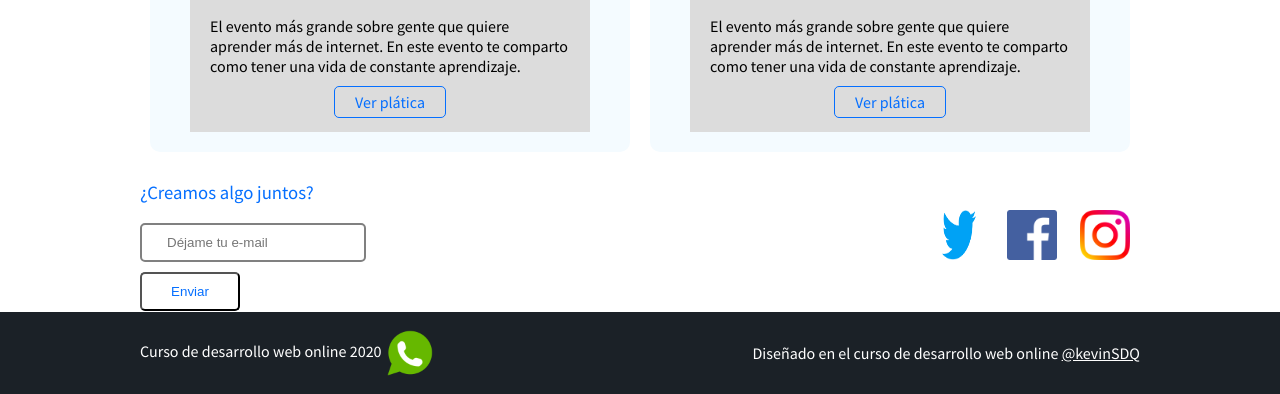
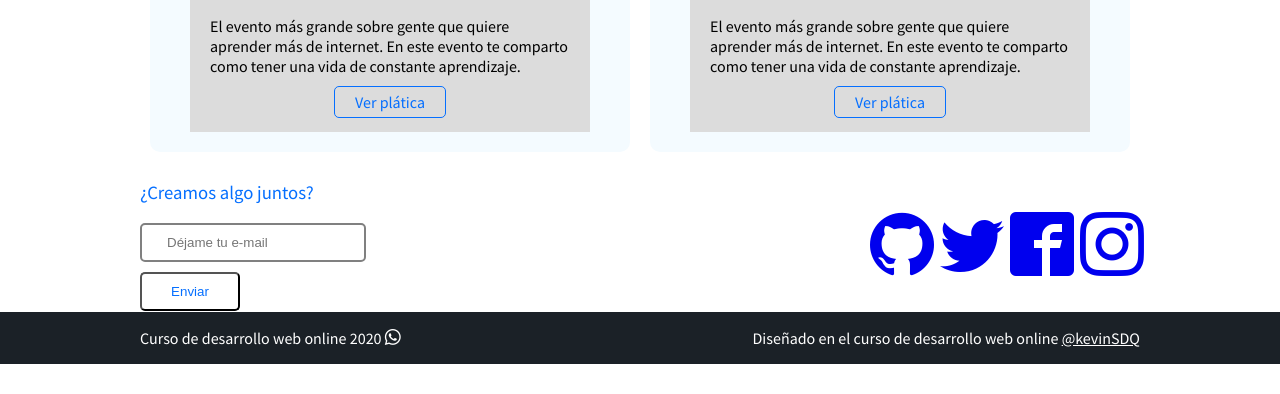
Before and after one commit to kano96/kano96.github.io, a plain HTML site: page index.html in a window 1280 px wide. Shown: the part 1859-2253 px from the top of the page. After the commit the page ends 2223 px from the top, so only its background shows below. Drawn offline with Linux system fonts and the light colour scheme; files whose address does not match are found by name.

Commit message:
anadidos de manera correcta los iconos de rs y corregidos sus tamanos en css

```diff
--- a/css/estilos.css
+++ b/css/estilos.css
@@ -33,6 +33,49 @@ valores */
 
   .icon-menu:before {
     content: "\e900";
+  }
+
+  @font-face {
+    font-family: 'icomoon';
+    src:  url('../fontssocial/icomoon.eot?bhox3z');
+    src:  url('../fontssocial/icomoon.eot?bhox3z#iefix') format('embedded-opentype'),
+      url('../fontssocial/icomoon.ttf?bhox3z') format('truetype'),
+      url('../fontssocial/icomoon.woff?bhox3z') format('woff'),
+      url('../fontssocial/icomoon.svg?bhox3z#icomoon') format('svg');
+    font-weight: normal;
+    font-style: normal;
+    font-display: block;
+  }
+
+  [class^="icon-"], [class*=" icon-"] {
+    /* use !important to prevent issues with browser extensions that change fonts */
+    font-family: 'icomoon' !important;
+    speak: never;
+    font-style: normal;
+    font-weight: normal;
+    font-variant: normal;
+    text-transform: none;
+    line-height: 1;
+
+    /* Better Font Rendering =========== */
+    -webkit-font-smoothing: antialiased;
+    -moz-osx-font-smoothing: grayscale;
+  }
+
+  .icon-github:before {
+    content: "\e900";
+  }
+  .icon-twitter:before {
+    content: "\e901";
+  }
+  .icon-whatsapp:before {
+    content: "\e902";
+  }
+  .icon-instagram:before {
+    content: "\e903";
+  }
+  .icon-facebook:before {
+    content: "\e904";
   }
 
 ol,
@@ -245,24 +288,33 @@ figure{
 }
 
 .social{
+    display: flex;
+    justify-content: space-between;
 }
 
 .social-link{
     display: inline-block;
     width: 50px;
     height: 50px;
-    background-size: 50px 50px;
     margin: 0 10px;
-}
-.social-link.twitter{
-    background-image: url('../images/Twitter-Logo.png');
+    text-decoration: none;
 }
 
-.social-link.facebook{
-    background-image: url('../images/Facebook_icon-icons.com_66805.png');
+.icon-github{
+    font-size: 4em;
+    margin-right: 0.2em;
 }
-.social-link.instagram{
-    background-image: url('../images/1384063.png');
+.icon-twitter{
+    font-size: 4em;
+    margin-right: 0.2em;
+}
+.icon-facebook{
+    font-size: 4em;
+    margin-right: 0.2em;
+}
+.icon-instagram{
+    font-size: 4em;
+    margin-right: 0.2em;
 }
 
 .form-email input{
--- a/index.html
+++ b/index.html
@@ -110,17 +110,17 @@
             <button>Enviar</button>
         </form>
         <div class="social">
-            <a href="https://github.com/kano96" class="social-link github"></a>
-            <a href="https://twitter.com/kevinSDQ" class="social-link twitter"></a>
-            <a href="https://www.facebook.com/kevinSDQ" class="social-link facebook"></a>
-            <a href="https://www.instagram.com/kevin96akd/" class="social-link instagram"></a>
+            <a href="https://github.com/kano96" class="social-link github"><i class="icon-github"></i></a>
+            <a href="https://twitter.com/kevinSDQ" class="social-link twitter"><i class="icon-twitter"></i></a>
+            <a href="https://www.facebook.com/kevinSDQ" class="social-link facebook"><i class="icon-facebook"></i></a>
+            <a href="https://www.instagram.com/kevin96akd/" class="social-link instagram"><i class="icon-instagram"></i></a>
         </div>
         </div>
     </section>
     <footer class="footer">
         <div class="container">
         <div>
-            <p>Curso de desarrollo web online 2020 <img src="C:\Users\kevin\Documents\ARQUITECTURA DE FRONTEND\Fundamentos de desarrollo web\PROYECTO\images\what.png" width="50" alt="what"></p>
+            <p>Curso de desarrollo web online 2020 <i class="icon-whatsapp"></i></p>
         </div>
         <div>
             <p>
```
Also changed, not shown: fontssocial/icomoon.svg (added), fontssocial/icomoon.ttf (added), fontssocial/icomoon.woff (added), 1 other file.
